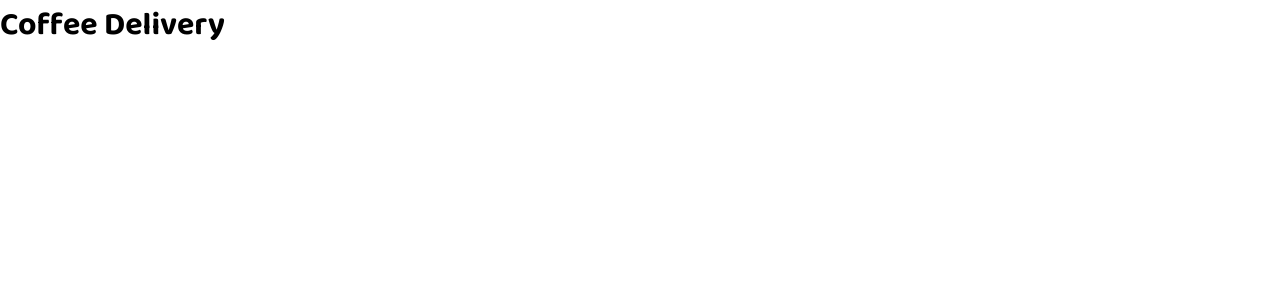
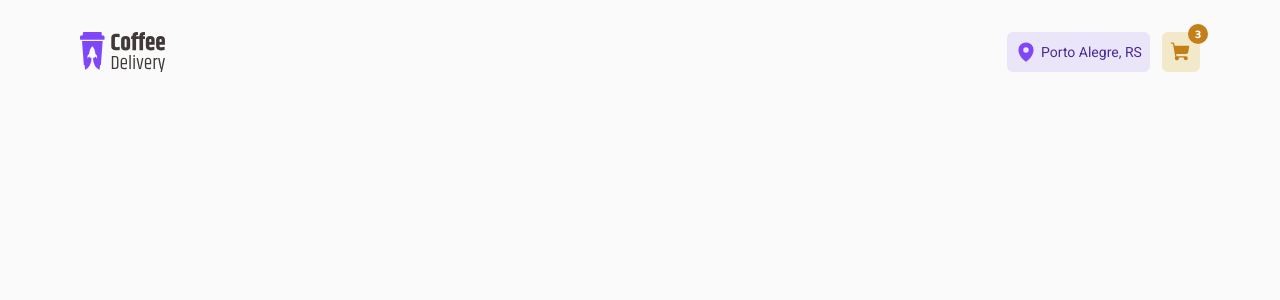
Before and after one commit to fernandotag/coffee-delivery, a React (Vite) app: page / in a window 1280 px wide. Shown: the top 300 px of the page. Built offline with nearby package versions, Linux system fonts and the light colour scheme.

Commit message:
feat: create header

```diff
--- a/package.json
+++ b/package.json
@@ -10,6 +10,7 @@
   },
   "dependencies": {
     "@types/react-router-dom": "^5.3.3",
+    "phosphor-react": "^1.4.1",
     "react": "^18.2.0",
     "react-dom": "^18.2.0",
     "react-router-dom": "^6.6.1",
--- a/src/App.tsx
+++ b/src/App.tsx
@@ -1,17 +1,14 @@
 import { ThemeProvider } from 'styled-components'
+import { Header } from './components/Header'
 import { GlobalStyle } from './styles/global'
 import { defaultTheme } from './styles/themes/default'
 
-function App() {
+export default function App() {
   return (
     <ThemeProvider theme={defaultTheme}>
-      <div className="App">
-        <h1>Coffee Delivery</h1>
-      </div>
+      <Header />
 
       <GlobalStyle />
     </ThemeProvider>
   )
 }
-
-export default App
--- /dev/null
+++ b/src/components/Header/index.tsx
@@ -0,0 +1,23 @@
+import { HeaderContainer } from './style'
+import logoCoffeeDelivery from '../../assets/logo-coffee-delivery.svg'
+import { NavLink } from 'react-router-dom'
+import { MapPin, ShoppingCart } from 'phosphor-react'
+
+export function Header() {
+  return (
+    <HeaderContainer>
+      <span>
+        <img src={logoCoffeeDelivery} alt="" />
+      </span>
+      <nav>
+        <span>
+          <MapPin weight="fill" size={22} /> Porto Alegre, RS
+        </span>
+        <span>
+          <ShoppingCart weight="fill" size={22} />
+          <span className="counter">3</span>
+        </span>
+      </nav>
+    </HeaderContainer>
+  )
+}
--- /dev/null
+++ b/src/components/Header/style.ts
@@ -0,0 +1,61 @@
+import styled from 'styled-components'
+
+export const HeaderContainer = styled.header`
+  width: 1120px;
+  display: flex;
+  justify-content: space-between;
+  margin: 2rem;
+  height: 2.5rem;
+
+  nav {
+    display: flex;
+    gap: 0.75rem;
+
+    span {
+      border-radius: 6px;
+      display: flex;
+      align-items: center;
+      justify-content: center;
+      padding: 0.5rem;
+      position: relative;
+    }
+
+    span:first-child {
+      width: 8.94rem;
+      background: ${(props) => props.theme['purple-light']};
+      color: ${(props) => props.theme['purple-dark']};
+      font-family: 'Roboto', sans-serif;
+      font-size: 0.875rem;
+      line-height: 1.5;
+      gap: 0.25rem;
+
+      svg {
+        color: ${(props) => props.theme.purple};
+      }
+    }
+  }
+
+  span:last-child {
+    background: ${(props) => props.theme['yellow-light']};
+
+    svg {
+      color: ${(props) => props.theme['yellow-dark']};
+    }
+
+    .counter {
+      position: absolute;
+      top: -0.5rem;
+      right: -0.5rem;
+      background: ${(props) => props.theme['yellow-dark']};
+      border-radius: 50%;
+      width: 1.25rem;
+      height: 1.25rem;
+      color: ${(props) => props.theme.white};
+      font-size: 0.75rem;
+    }
+  }
+
+  span:last-child:hover {
+    background: ${(props) => props.theme.yellow};
+  }
+`
--- a/src/styles/global.ts
+++ b/src/styles/global.ts
@@ -13,6 +13,12 @@
     -webkit-font-smoothing: antialiased;
     -moz-osx-font-smoothing: grayscale;
     -webkit-text-size-adjust: 100%;
+    display: flex;
+    justify-content: center;
+  }
+
+  body {
+    background: ${(props) => props.theme.background};
   }
 
   body, input, textarea, button {
```
Also changed, not shown: src/@types/styled.d.ts (added, +8 -0 lines), src/assets/logo-coffee-delivery.svg (added), 1 other file (tests, documents, lock files or other folders).
